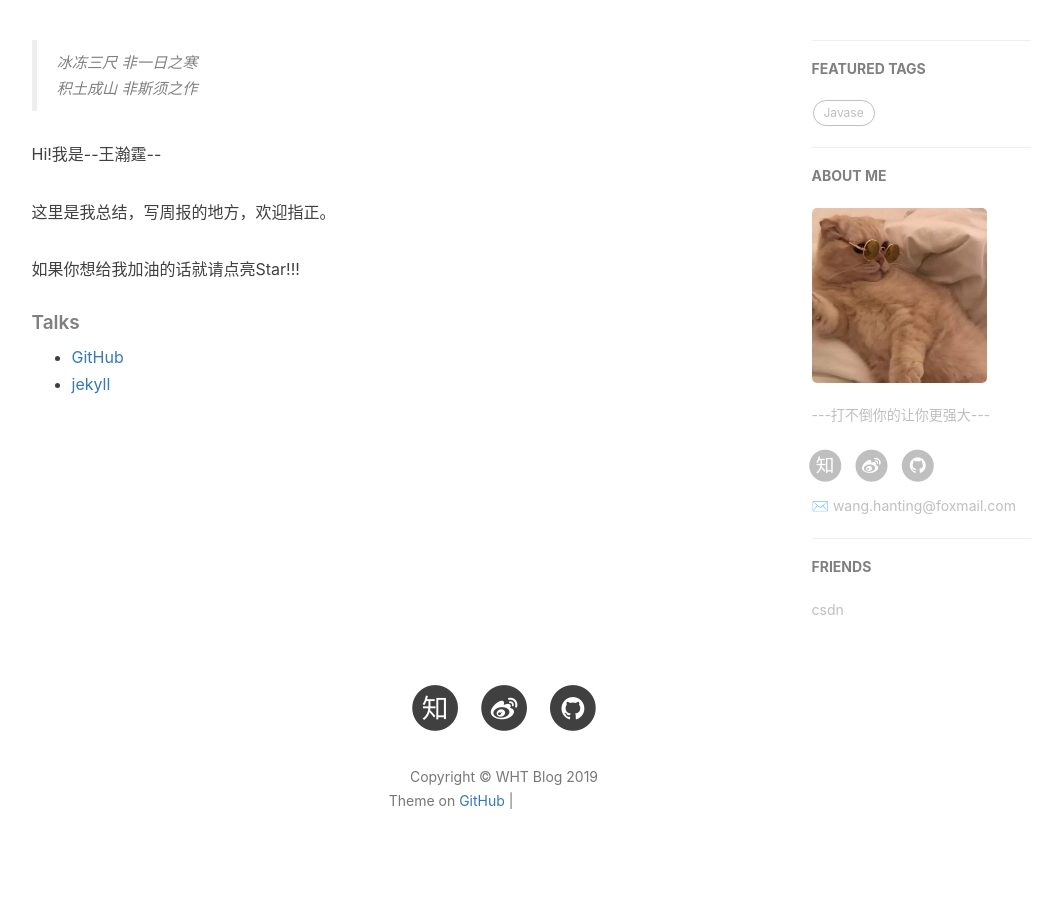
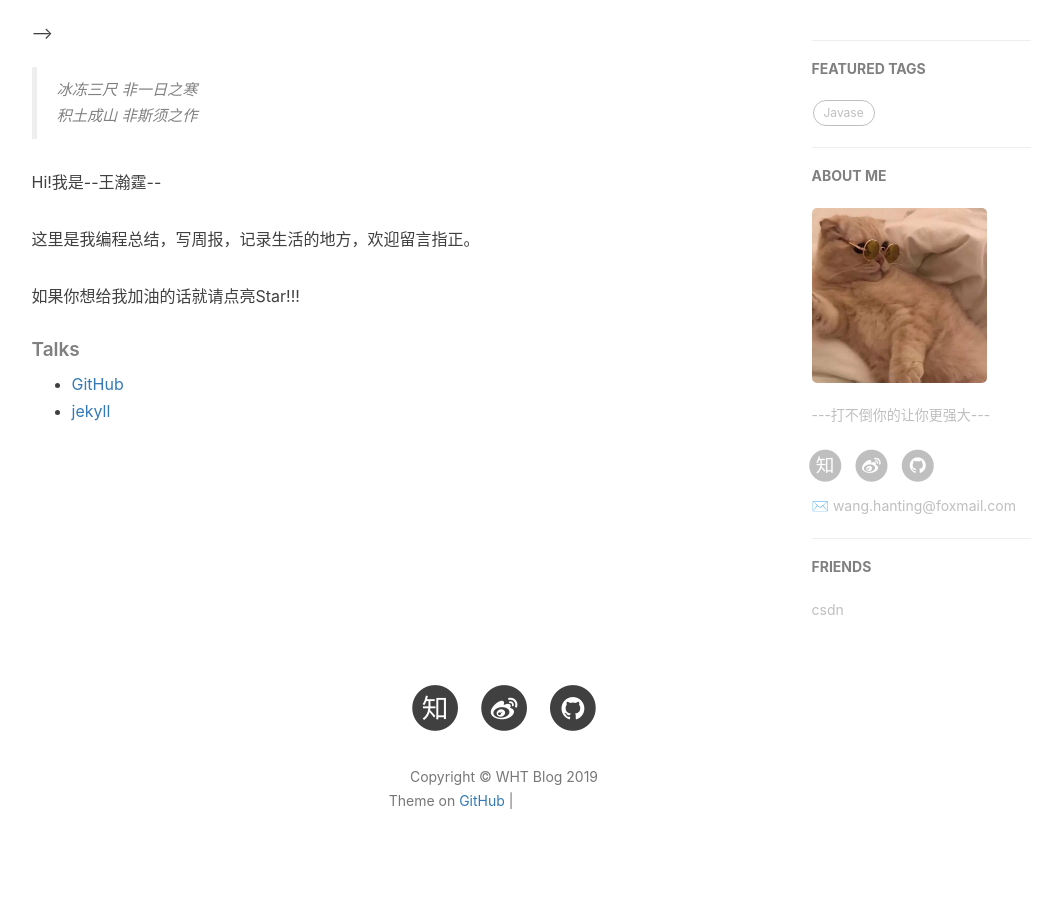
Before and after one commit to RoarerWang/roarerwang.github.io, a Jekyll site: the page built from about.html, in a window 1280 px wide. Shown: the part 418-1323 px from the top of the page, without its empty margins (136-1198 px from the left). Built offline with Jekyll 4.4.1, drawn with Linux system fonts in a browser that asks for light colours; nearby versions of some CDN libraries; comment, search, counter and statistics services are not loaded; grey boxes are pictures that could not be loaded.

Commit message:
Update about.html

```diff
--- a/about.html
+++ b/about.html
@@ -8,7 +8,7 @@ header-img: "img/bg2.jpg"
 <!-- Language Selector -->
 <!-- <select class="sel-lang" onchange= "onLanChange(this.options[this.options.selectedIndex].value)">
     <option value="0" selected> 中文 Chinese </option>
-    <option value="1"> 英文 English </option>
+    <!-- <option value="1"> 英文 English </option>-->
 </select> -->
 
 <!-- Chinese Version -->
@@ -19,7 +19,7 @@ header-img: "img/bg2.jpg"
     积土成山 非斯须之作</p></blockquote>
     <p>Hi!我是--王瀚霆--</p>
 
-    <p>这里是我总结，写周报的地方，欢迎指正。</p>
+    <p>这里是我编程总结，写周报，记录生活的地方，欢迎留言指正。</p>
 
     <p>如果你想给我加油的话就请点亮Star!!!</p>
     <h5>Talks</h5>
```
